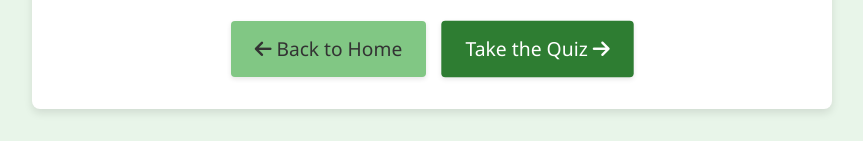
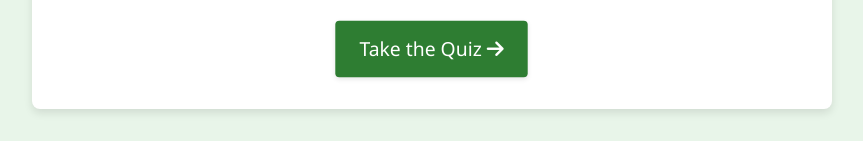
Before and after one commit to StoneCollector/ewaweb, a website: page views/quiz.html in a window 1280 px wide. Shown: the part 689-830 px from the top of the page, without its empty margins (208-1071 px from the left). Drawn offline with nearby package versions, Linux system fonts and the light colour scheme.

```diff
--- a/views/quiz.html
+++ b/views/quiz.html
@@ -215,9 +215,6 @@
     <p>Discover your impact and learn practical steps to reduce electronic waste.</p>
 
     <div class="button-container">
-      <a href="/" class="back-button">
-        <i class="fas fa-arrow-left"></i> Back to Home
-      </a>
       <a href="https://e-waste-quiz.vercel.app/" class="quiz-button" onclick="startConfetti(event)">
         Take the Quiz <i class="fas fa-arrow-right"></i>
       </a>
```
